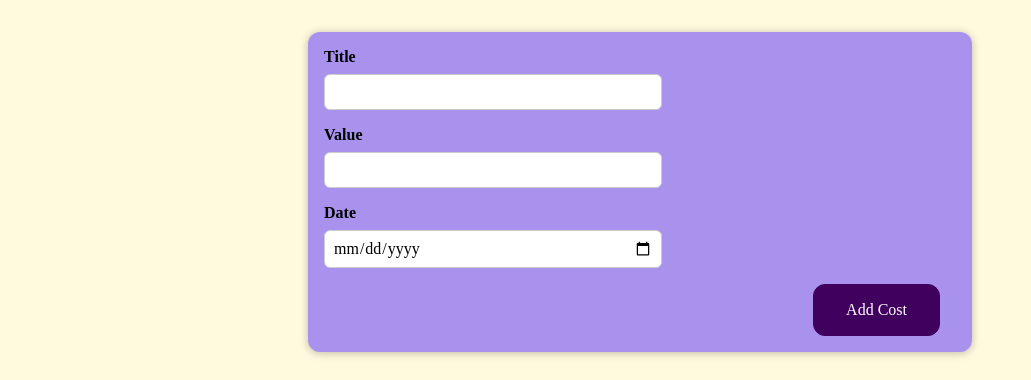
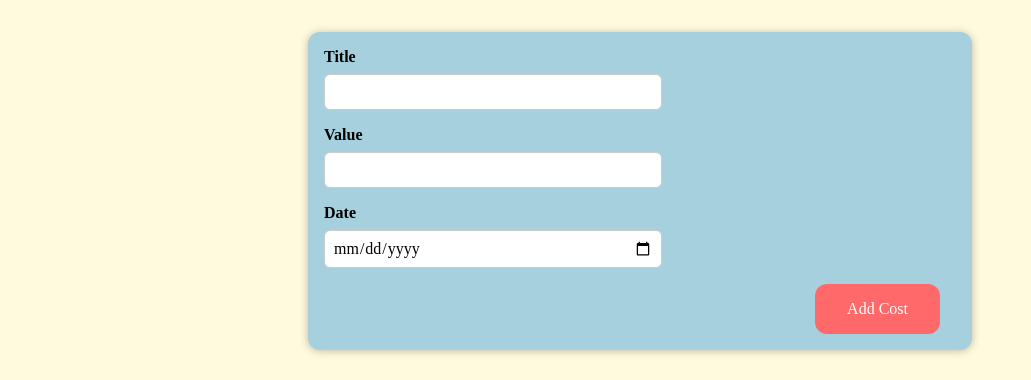
Before and after one commit to BaldezPatrick/expense-control-app, a React (Create React App) app: page / in a window 1280 px wide. Shown: the top 380 px of the page, without its empty margins (0-1031 px from the left). Built offline with nearby package versions, Linux system fonts and the light colour scheme.

Commit message:
New style.

```diff
--- a/src/components/AddCost/AddCost.css
+++ b/src/components/AddCost/AddCost.css
@@ -1,5 +1,5 @@
 .add__cost {
-    background-color: #a892ee;
+    background-color: #A6D0DD;
     border-radius: 12px;
     box-shadow: 0 1px 8px rgba(0, 0, 0, 0.25);
     margin: 2rem auto;
@@ -10,8 +10,8 @@
 }
 
 .add__cost button {
-    background-color: #40005d;
-    border: 1px solid #40005d;
+    background-color: #FF6969;
+    border: none;
     border-radius: 12px;
     cursor: pointer;
     color: white;
--- a/src/components/AddCost/CostForm.css
+++ b/src/components/AddCost/CostForm.css
@@ -7,18 +7,18 @@
 }
 
 .cost__add__control label {
+    display: block;
     font-weight: bold;
     margin-bottom: 0.5rem;
-    display: block;
 }
 
 .cost__add__control input {
+    border: 1px solid #ccc;
+    border-radius: 6px;
     font: inherit;
+    max-width: 100%;
     padding: 0.5rem;
-    border-radius: 6px;
-    border: 1px solid #ccc;
     width: 20rem;
-    max-width: 100%;
 }
 
 .cost__add__actions {
```
